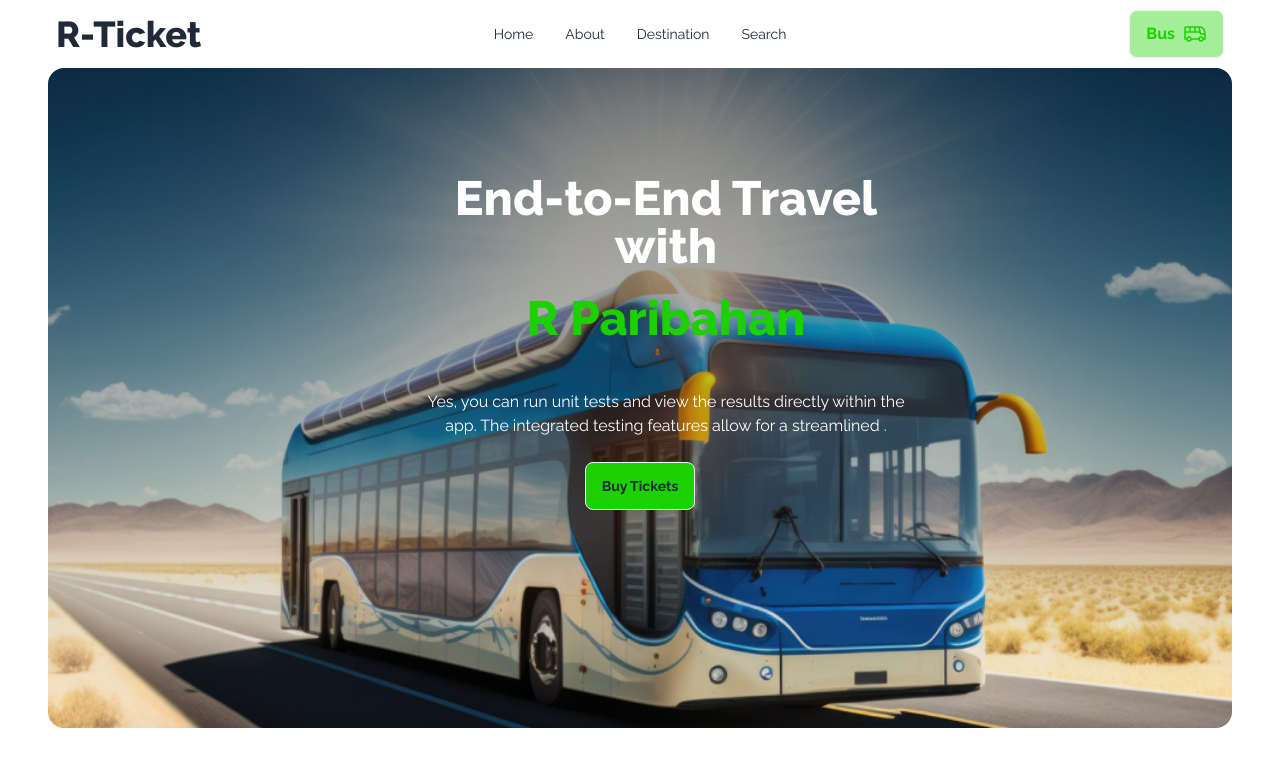
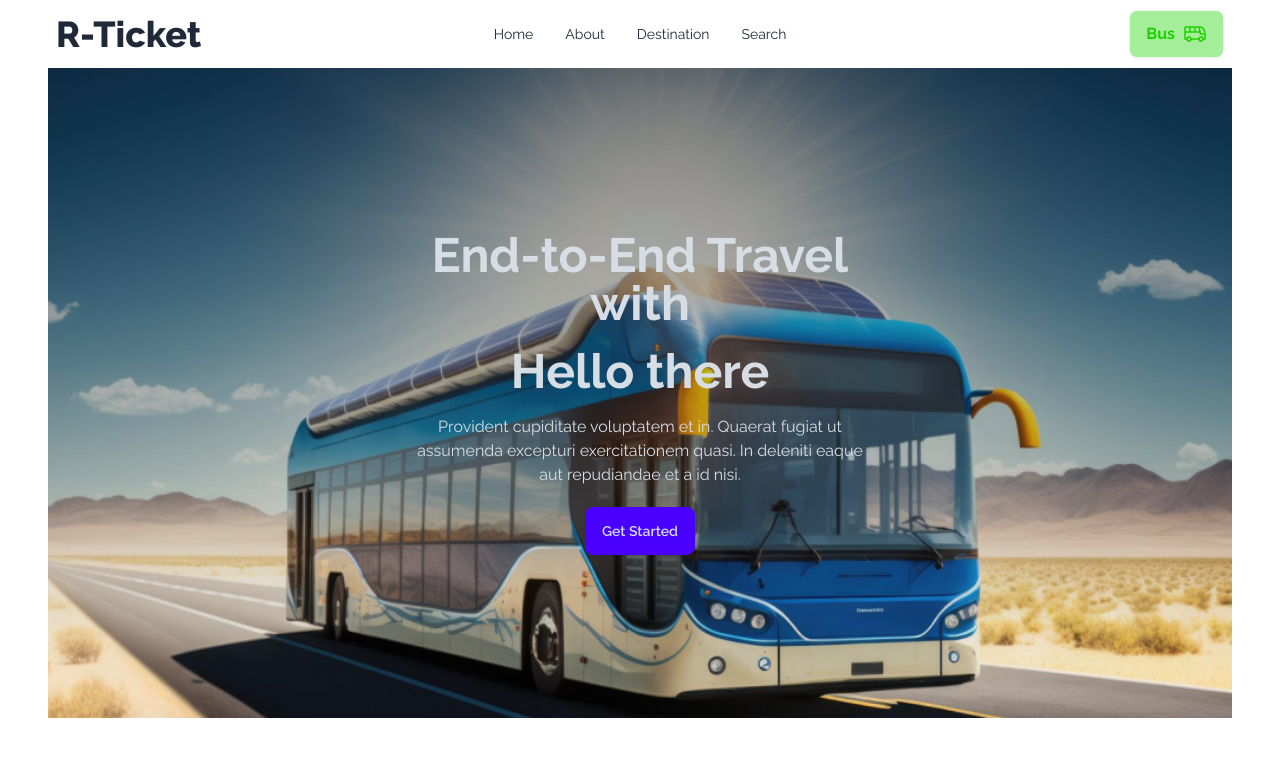
Before and after one commit to masumraheel/smart-ticketing-assignment-5, a plain HTML site: page index.html in a window 1280 px wide. Drawn offline with nearby package versions, Linux system fonts and the light colour scheme.

Commit message:
hero section completed

```diff
--- a/index.html
+++ b/index.html
@@ -10,8 +10,9 @@
     <!-- link css -->
     <link rel="stylesheet" href="styles/style.css">
 </head>
-<body class="container min-w-min lg:mx-auto  font-raleway lg:px-12">
+<body class="container mx-auto  font-raleway lg:px-12">
     <!-- nav bar start -->
+    <nav>
         <div class="navbar bg-base-100">
             <div class="navbar-start">
               <div class="dropdown">
@@ -40,22 +41,21 @@
               </button>
             </div>
         </div>
+    </nav>
     <!-- banner section start -->
-    <div class="hero lg:h-[660px] rounded-2xl" style="background-image: url(/images/banner.png);">
-        <div class="hero-content text-center lg:mb-28">
+    <main>
+        <section class="banner container mx-auto">
+            <div class="hero lg:h-[650px] bg-no-repeat" style="background-image:url(/images/banner.png)">
+                <div class="hero-content text-center text-neutral-content">
                   <div class="max-w-md">
-                <div class="mb-6 text-center lg:w-[740px]">
-                  <h1 class="text-5xl font-extrabold text-white lg:w-[500px]  min-h-25 text-center mb-6">End-to-End Travel with
-                  </h1>
-                  <h2 class= "text-5xl text-[#1DD100] font-extrabold lg:w-[500px] ">R Paribahan</h2>
-                </div>
-                  <p class="py-6 lg:w-[500px] text-white">Yes, you can run unit tests and view the results directly within the app. The integrated testing features allow for a streamlined .</p>
-                  <button class="btn font-bold bg-[#1DD100]">Buy Tickets</button>
+                    <h1 class="mb-5 text-5xl font-bold">End-to-End Travel with</h1>
+                    <h1 class="mb-5 text-5xl font-bold">Hello there</h1>
+                    <p class="mb-5">Provident cupiditate voluptatem et in. Quaerat fugiat ut assumenda excepturi exercitationem quasi. In deleniti eaque aut repudiandae et a id nisi.</p>
+                    <button class="btn btn-primary">Get Started</button>
                   </div>
                 </div>
               </div>
-    <main>
-
+        </section>
     </main>
     <footer>
 
```
Lines whose indentation alone changed are shown as unchanged.
